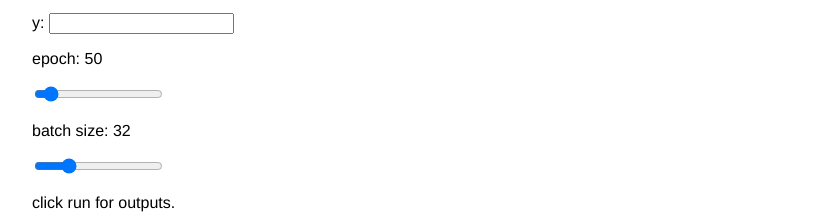
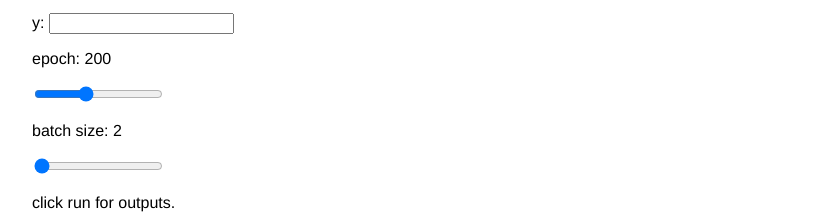
Before and after one commit to Riteshvaswani/TensorFlowPractice, a website built with Parcel: page index.html in a window 1280 px wide. Shown: the part 174-398 px from the top of the page, without its empty margins (0-831 px from the left). Built offline with nearby package versions, Linux system fonts and the light colour scheme; a script that the page names is missing.

Commit message:
Fix Predictive AI params

```diff
--- a/index.html
+++ b/index.html
@@ -28,25 +28,25 @@
       y: <input type="text" id="output" />
       <p id="outtext"></p>
     </div>
-    <p id="test">epoch: 50</p>
+    <p id="test">epoch: 200</p>
 
     <div class="slidecontainer">
       <input
         type="range"
         min="10"
         max="500"
-        value="50"
+        value="200"
         class="slider"
         id="epoch"
       />
     </div>
-    <p id="batch-size">batch size: 32</p>
+    <p id="batch-size">batch size: 2</p>
     <div class="slidecontainer">
       <input
         type="range"
         min="2"
         max="128"
-        value="32"
+        value="2"
         class="slider"
         id="slider2"
       />
```
